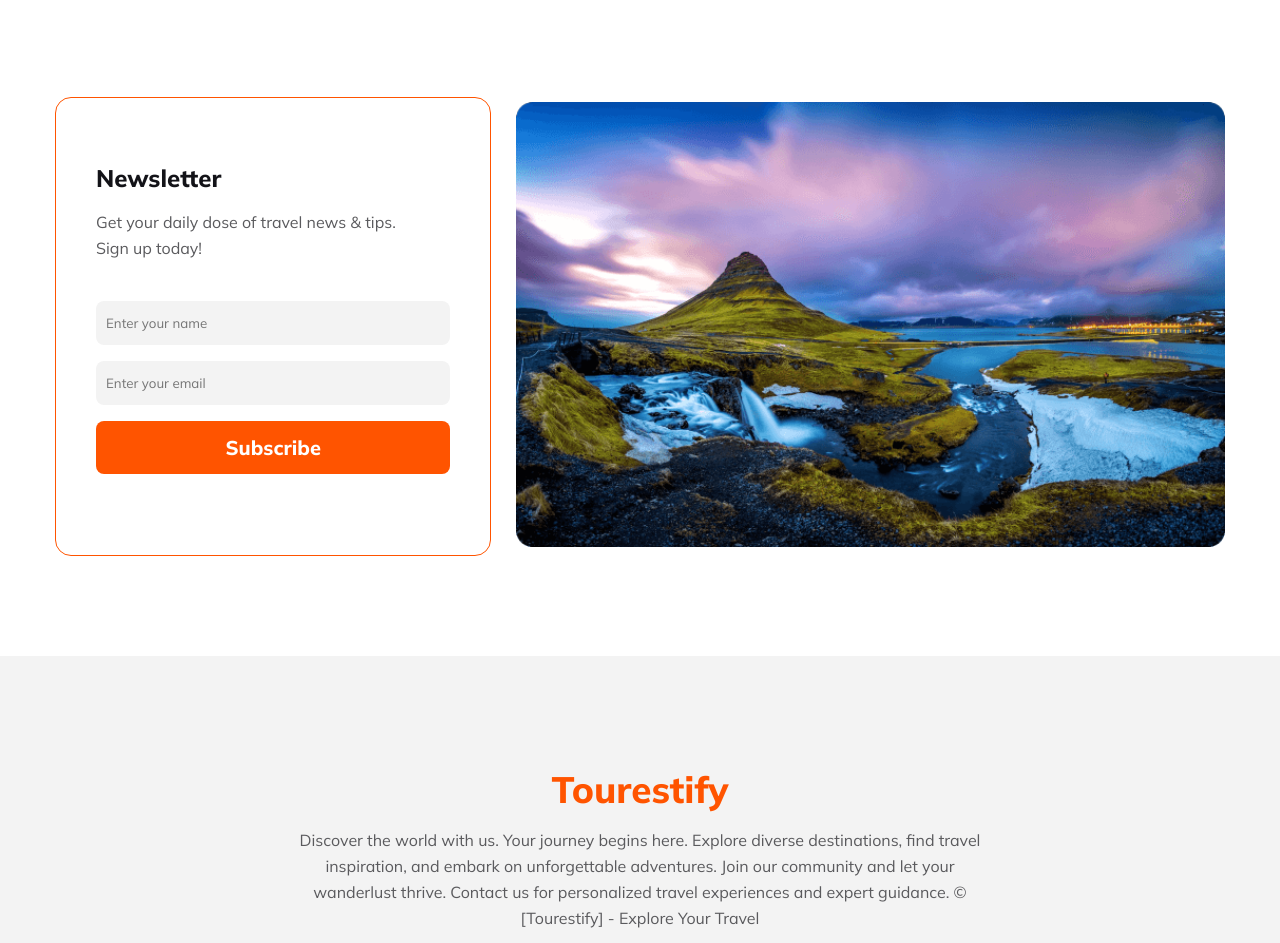
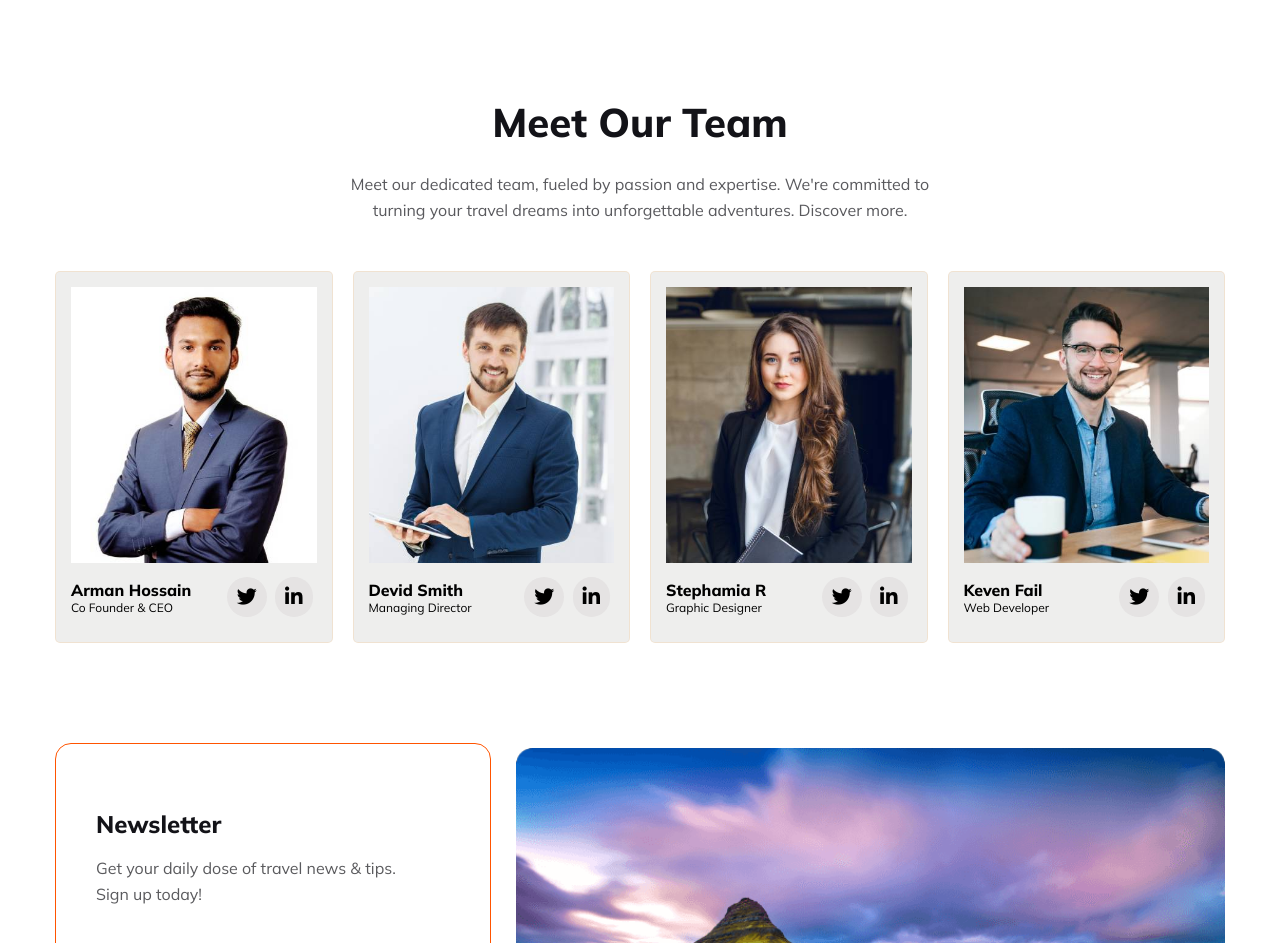
Before and after one commit to Armanhossain15/tourestify, a plain HTML site: page index.html in a window 1280 px wide. Shown: the part 3586-4529 px from the top of the page. Drawn offline with Linux system fonts and the light colour scheme.

Commit message:
added team section

```diff
--- a/index.html
+++ b/index.html
@@ -67,13 +67,15 @@
             <div class="popular-tour flex">
                 <div class="left-text">
                     <h1>Our Popular Tours</h1>
-                <p>Welcome to Tourestify, your passport to extraordinary journeys. Immerse yourself in unforgettable adventures with our popular tours.</p>
+                    <p>Welcome to Tourestify, your passport to extraordinary journeys. Immerse yourself in unforgettable
+                        adventures with our popular tours.</p>
                     <ul type="dot" style="margin-left: 15px;">
                         <li>Explore the ancient ruins guided by local experts.</li>
                         <li>Indulge in the romantic beauty of azure waters and whitewashed landscapes.</li>
                         <li> Discover ancient temples and the allure of Japanese traditions.</li>
                     </ul>
-                <p>With Tourestify, expect expert curation, local insights, and tailored experiences. Join us as we Explore Your Travel – where every destination becomes a cherished story.</p>
+                    <p>With Tourestify, expect expert curation, local insights, and tailored experiences. Join us as we
+                        Explore Your Travel – where every destination becomes a cherished story.</p>
                     <button>Read More</button>
                 </div>
                 <div class="right-img">
@@ -86,7 +88,8 @@
         <section class="destination-section">
             <div class="destination-content width">
                 <h1>Choose Your Destination</h1>
-                <p>Craft your perfect journey with 'Choose Your Destination.' Pick dream spots, and let the adventure unfold. Your customized travel awaits!</p>
+                <p>Craft your perfect journey with 'Choose Your Destination.' Pick dream spots, and let the adventure
+                    unfold. Your customized travel awaits!</p>
             </div>
             <div class="Destination width">
 
@@ -135,34 +138,106 @@
             </div>
         </section>
         <!-- Destinations end -->
-        <!-- review start -->
+        <!-- why choose us start -->
         <section class="width">
             <div class="why-choose-us">
                 <div class="upper-text">
                     <h1>Why Choose Us</h1>
-                <p>Exceptional service, curated experiences. Choose us for seamless travel, expert guidance, and unforgettable adventures. Your journey, our priority.
+                    <p>Exceptional service, curated experiences. Choose us for seamless travel, expert guidance, and
+                        unforgettable adventures. Your journey, our priority.
                     </p>
                 </div>
                 <div class="why-choose-us-div">
                     <div class="child-div">
                         <img src="Images/hotel 1.png">
                         <h1>Handpicked Hotels</h1>
-                        <p>Indulge in luxury with our handpicked hotels. Immerse yourself in comfort and style, as we select accommodations that elevate your travel experience, ensuring each stay is as memorable as the destination.</p>
+                        <p>Indulge in luxury with our handpicked hotels. Immerse yourself in comfort and style, as we
+                            select accommodations that elevate your travel experience, ensuring each stay is as
+                            memorable as the destination.</p>
                     </div>
                     <div class="child-div" id="div2">
                         <img src="Images/map 1.png">
                         <h1>World Class Service</h1>
-                        <p>Experience unparalleled service with us. Our dedicated team goes beyond expectations, providing personalized support, local insights, and seamless coordination. Elevate your journey with our commitment to excellence.</p>
+                        <p>Experience unparalleled service with us. Our dedicated team goes beyond expectations,
+                            providing personalized support, local insights, and seamless coordination. Elevate your
+                            journey with our commitment to excellence.</p>
                     </div>
                     <div class="child-div">
                         <img src="Images/price-tag 1.png">
                         <h1>Best Price Guarantee</h1>
-                        <p>Unlock unbeatable value with our Best Price Guarantee. We prioritize your budget without compromising on quality. Book confidently, knowing you're getting the best rates for your dream escape. Your satisfaction, our assurance.</p>
+                        <p>Unlock unbeatable value with our Best Price Guarantee. We prioritize your budget without
+                            compromising on quality. Book confidently, knowing you're getting the best rates for your
+                            dream escape. Your satisfaction, our assurance.</p>
                     </div>
                 </div>
             </div>
         </section>
-        <!-- review end -->
+        <!-- why choose us end -->
+        <!-- team section start -->
+        <section class="width">
+            <div class="team">
+                <div class="upper-text">
+                    <h1>Meet Our Team</h1>
+                    <p>Meet our dedicated team, fueled by passion and expertise. We're committed to turning your travel
+                        dreams into unforgettable adventures. Discover more.</p>
+                </div>
+                <div class="all-members">
+                    <div class="member">
+                        <img src="Images/member 1.jpg" alt="">
+                        <div class="member-info">
+                            <div class="name">
+                                <h1>Arman Hossain</h1>
+                                <p>Co Founder & CEO</p>
+                            </div>
+                            <div class="social-media">
+                                <i class="fa-brands fa-twitter"></i>
+                                <i class="fa-brands fa-linkedin-in"></i>
+                            </div>
+                        </div>
+                    </div>
+                    <div class="member">
+                        <img src="Images/member 2.jpg" alt="">
+                        <div class="member-info flex">
+                            <div class="name">
+                                <h1>Devid Smith</h1>
+                                <p>Managing Director</p>
+                            </div>
+                            <div class="social-media">
+                                <i class="fa-brands fa-twitter"></i>
+                                <i class="fa-brands fa-linkedin-in"></i>
+                            </div>
+                        </div>
+                    </div>
+                    <div class="member">
+                        <img src="Images/member 4.jpg" alt="">
+                        <div class="member-info flex">
+                            <div class="name">
+                                <h1>Stephamia R</h1>
+                                <p>Graphic Designer</p>
+                            </div>
+                            <div class="social-media">
+                                <i class="fa-brands fa-twitter"></i>
+                                <i class="fa-brands fa-linkedin-in"></i>
+                            </div>
+                        </div>
+                    </div>
+                    <div class="member">
+                        <img src="Images/member 3.jpg" alt="">
+                        <div class="member-info flex">
+                            <div class="name">
+                                <h1>Keven Fail</h1>
+                                <p>Web Developer</p>
+                            </div>
+                            <div class="social-media">
+                                <i class="fa-brands fa-twitter"></i>
+                                <i class="fa-brands fa-linkedin-in"></i>
+                            </div>
+                        </div>
+                    </div>
+                </div>
+            </div>
+        </section>
+        <!-- team section end -->
         <!-- contact start -->
         <section class="width">
             <div class="contact flex">
@@ -185,7 +260,10 @@
             <div class="logo">
                 <h1>Tourestify</h1>
             </div>
-        <p>Discover the world with us. Your journey begins here. Explore diverse destinations, find travel inspiration, and embark on unforgettable adventures. Join our community and let your wanderlust thrive. Contact us for personalized travel experiences and expert guidance. © [Tourestify] - Explore Your Travel</p>
+            <p>Discover the world with us. Your journey begins here. Explore diverse destinations, find travel
+                inspiration, and embark on unforgettable adventures. Join our community and let your wanderlust thrive.
+                Contact us for personalized travel experiences and expert guidance. © [Tourestify] - Explore Your Travel
+            </p>
 
             <div class="social-media">
                 <i class="fa-brands fa-twitter"></i>
--- a/styles/responsive.css
+++ b/styles/responsive.css
@@ -153,6 +153,18 @@
         width: 100%;
     }
     /* why choose us end */
+    /* team start */
+    .all-members{
+        flex-direction: column;
+    }
+    .member h1{
+        font-size: 20px;
+        margin-bottom: 10px;
+    }
+    .member p{
+        font-size: 15px;
+    }
+    /* team end */
     /* contact start */
     .contact {
         flex-direction: column;
--- a/styles/style.css
+++ b/styles/style.css
@@ -281,6 +281,44 @@ select {
 }
 
 /* why choose us section end */
+/* team start */
+.team{
+    padding-bottom: 100px;
+}
+.all-members, .member-info{
+    display: flex;
+    justify-content: space-between;
+    align-items: center;
+    gap: 20px;
+}
+.member-info{
+    padding: 10px 0;
+}
+.member{
+    border-radius: 5px;
+    border: 1px solid rgba(251, 181, 99, 0.20);
+    background: rgba(222, 221, 220, 0.5);
+    padding: 15px;
+}
+.member img{
+    width: 100%;
+}
+.member h1{
+    font-size: 16px;
+    font-weight: 800;
+    margin-bottom: 8px 0 5px;
+}
+.member p{
+    font-size: 12px;
+}
+ .member-info .social-media i{
+    font-size: 20px;
+    margin-right: 4px;
+    background-color: #e5e3e3;
+    padding: 10px;
+    border-radius: 50px;
+}
+/* team end */
 /* contact start */
 .contact {
     padding-bottom: 100px;
```
Also changed, not shown: Images/member 1.jpg (added), Images/member 2.jpg (added), Images/member 3.jpg (added), Images/member 4.jpg (added). Lines whose indentation alone changed are shown as unchanged.
